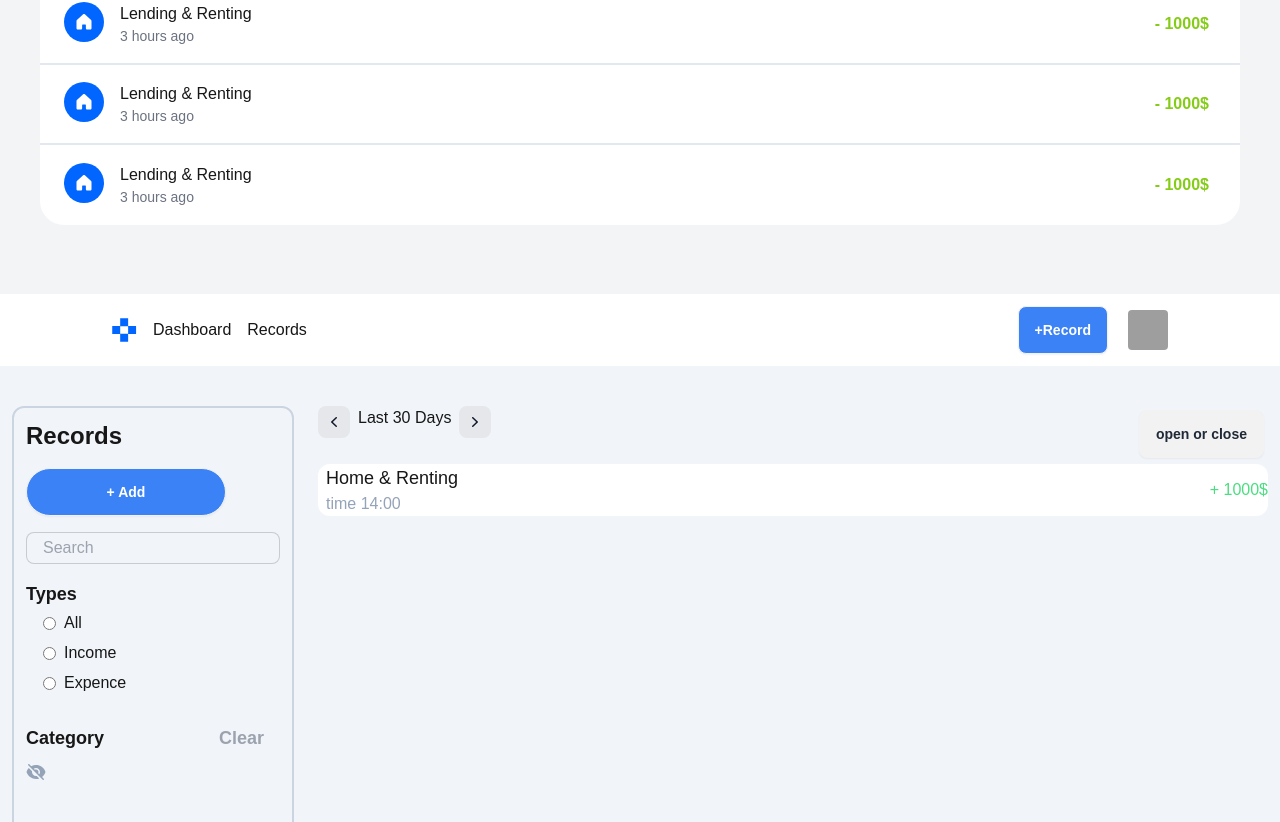
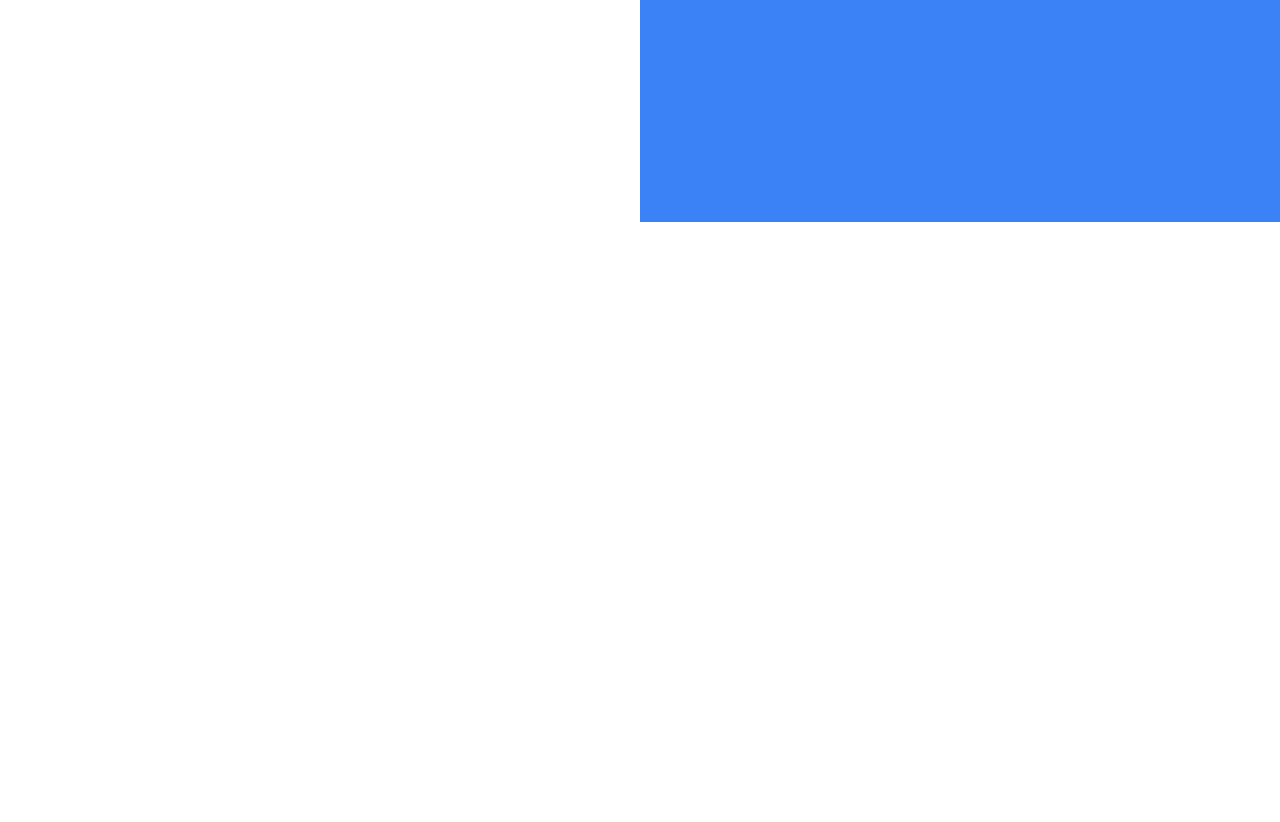
Before and after one commit to Bolortox/expence-tracker, a Next.js app in the folder frontend/: page / in a window 1280 px wide. Shown: the part 578-1400 px from the top of the page. After the commit the page ends 800 px from the top, so only its background shows below. Built offline with nearby package versions, Linux system fonts and the light colour scheme; grey boxes are pictures that could not be loaded.

Commit message:
made records page

```diff
--- a/frontend/src/app/dashboard/page.jsx
+++ b/frontend/src/app/dashboard/page.jsx
@@ -1,4 +1,4 @@
-import { Dashboard } from "@/pages";
+import { Dashboard } from "@/pages/Dashboard";
 
 export const Page = () => {
   return (
--- a/frontend/src/app/log-in/page.jsx
+++ b/frontend/src/app/log-in/page.jsx
@@ -1,9 +1,9 @@
-import { LogInPage } from "@/pages";
+import { LogInPage } from "@/pages/LogInPage";
 
 export const Page = () => {
   return (
     <div>
-      <LogInPage />
+      <LogInPage/>
     </div>
   );
 };
--- a/frontend/src/app/page.jsx
+++ b/frontend/src/app/page.jsx
@@ -1,13 +1,11 @@
 "use client";
 
-import { Dashboard, LogInPage } from "@/pages";
-import { Record } from "@/pages/Record";
+import { LogInPage } from "@/pages/LogInPage";
 
 export default function Home() {
   return (
     <main>
-      <Dashboard />
-      <Record />
+      <LogInPage />
     </main>
   );
 }
--- a/frontend/src/app/sign-up/page.jsx
+++ b/frontend/src/app/sign-up/page.jsx
@@ -1,9 +1,9 @@
-import { SignUpPage } from "@/pages";
+import { SignUpPage } from "@/pages/SignUpPage";
 
 export const Page = () => {
   return (
     <div>
-      <SignUpPage />
+    <SignUpPage/>
     </div>
   );
 };
--- a/frontend/src/pages/Record.jsx
+++ b/frontend/src/pages/Record.jsx
@@ -1,120 +1,13 @@
-import Link from "next/link";
-import { Eye } from "../svg/Eye";
-import { EyeC } from "../svg/EyeC";
-import { Geld } from "../svg/Geld";
-import { Left } from "../svg/Left";
-import { Right } from "../svg/Right";
+import { Header } from "@/components/Header";
 
 export const Record = () => {
   return (
-    <main className="w-screen h-screen m-auto bg-slate-100  max-w-screen-xl">
-      <div className="h-[72px] flex justify-between items-center px-28 bg-white ">
-        <div className="flex gap-4">
-          <Geld />
-          <Link href="/dashboard">
-            <button className="border-none bg-white">Dashboard</button>
-          </Link>
+    <main>
+      <div className="w-screen flex flex-col justify-center items-center ">
+        <Header />
+      </div>
+      <div className="w-screen flex h-screen bg-[#F3F4F6] pt-[32px] ">
 
-          <Link href="/record">
-            <button className="border-none bg-white">Records</button>
-          </Link>
-        </div>
-
-        <div className="flex justify-center items-center gap-5 rounded-3xl">
-          <div className="btn  bg-blue-500 text-white">+Record</div>
-          <div className="avatar">
-            <div className="w-[40px] rounded">
-              <img src="https://img.daisyui.com/images/stock/photo-1534528741775-53994a69daeb.webp" />
-            </div>
-          </div>
-        </div>
-      </div>
-
-      <div className="flex">
-        <div className="px-3 pt-10 ">
-          <div className="w-[282px] h-[912px] border-2 border-slate-300 rounded-xl flex flex-col gap-4 p-3">
-            <p className="font-bold text-2xl">Records</p>
-            <div className="btn bg-blue-500 text-white w-[200px] rounded-3xl">
-              + Add
-            </div>
-            <label className="input input-bordered flex items-center gap-2 h-8 bg-slate-100">
-              <input type="text" className="grow" placeholder="Search" />
-            </label>
-            <div>
-              <p className="font-bold text-lg">Types</p>
-              <div className="">
-                <label className="input bg-slate-100  items-center flex gap-2 h-[30px]">
-                  <input type="radio" name="type" value="all" />
-                  <span>All</span>
-                </label>
-
-                <label className="input bg-slate-100  items-center flex gap-2 h-[30px]">
-                  <input type="radio" name="type" value="all" />
-                  <span>Income</span>
-                </label>
-
-                <label className="input bg-slate-100  items-center flex gap-2 h-[30px]">
-                  <input type="radio" name="type" value="all" />
-                  <span>Expence</span>
-                </label>
-              </div>
-            </div>
-
-            <div>
-              <div className="flex justify-between items-center">
-                <p className="font-bold text-lg ">Category</p>
-                <div className="btn shadow-none text-lg bg-slate-100 text-gray-400 border-0 ">
-                  Clear
-                </div>
-              </div>
-
-              <label className="swap">
-                <input type="checkbox" />
-                <div className="swap-on">
-                  <Eye />
-                </div>
-                <div className="swap-off">
-                  <EyeC />
-                </div>
-              </label>
-            </div>
-          </div>
-        </div>
-
-        <div
-          className="flex flex-col gap-2 w-full pt-10 px-3
-        "
-        >
-          <div className="flex justify-between w-full h-[50px] ">
-            <div className="flex gap-2">
-              <Left />
-              <p className="0">Last 30 Days</p>
-              <Right />
-            </div>
-
-            <div>
-              <details className="dropdown">
-                <summary className="btn m-1">open or close</summary>
-                <ul className="menu dropdown-content bg-base-100 rounded-box z-[1] w-52 p-2 shadow">
-                  <li>
-                    <a>Newest First</a>
-                  </li>
-                  <li>
-                    <a>Latest First</a>
-                  </li>
-                </ul>
-              </details>
-            </div>
-          </div>
-
-          <div className="bg-white flex justify-between items-center rounded-xl pl-2">
-            <div>
-              <p className=" text-lg">Home & Renting</p>
-              <p className="text-slate-400">time 14:00</p>
-            </div>
-            <p className="text-green-400">+ 1000$</p>
-          </div>
-        </div>
       </div>
     </main>
   );
--- a/frontend/src/pages/index.jsx
+++ /dev/null
@@ -1,4 +0,0 @@
-export * from "./SignUpPage";
-export * from "./LogInPage";
-export * from "./Dashboard";
-export * from "./Record";
```
